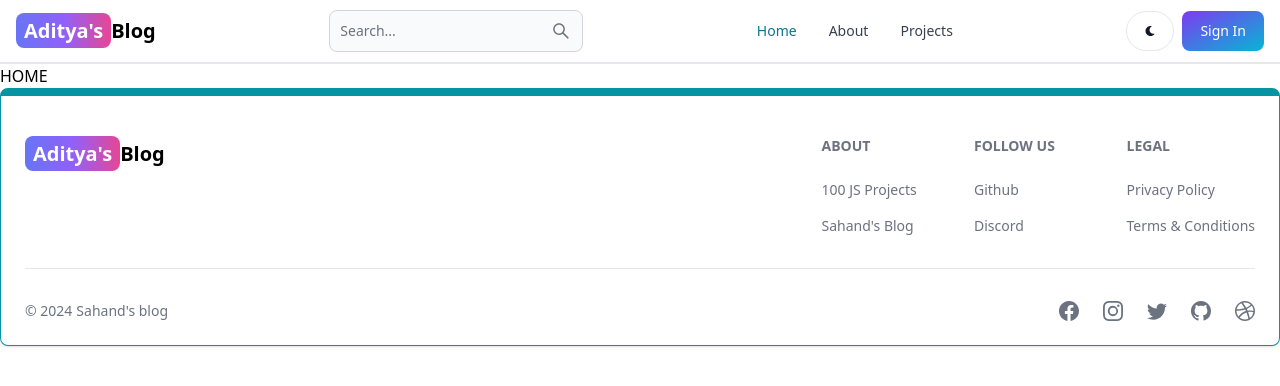
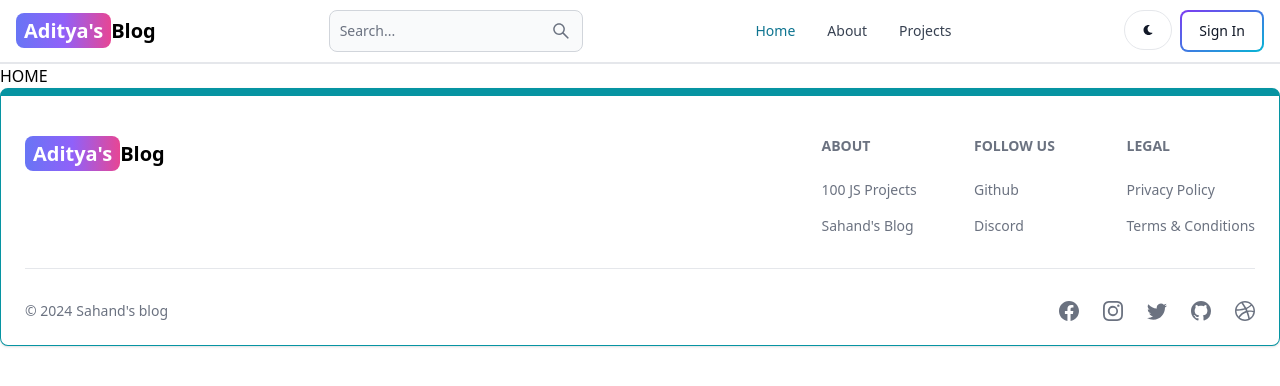
Before and after one commit to adityasahu10111/Social-media-platform, a React (Vite) app in the folder client/: page / in a window 1280 px wide. Shown: the top 386 px of the page. Built offline with nearby package versions, Linux system fonts and the light colour scheme; no server answers.

Commit message:
Updateuser component  with user data

```diff
--- a/client/src/components/Header.jsx
+++ b/client/src/components/Header.jsx
@@ -1,10 +1,13 @@
-import { Button, Navbar, TextInput } from 'flowbite-react';
+import { Avatar, Button, Dropdown, Navbar, TextInput } from 'flowbite-react';
 import { Link, useLocation } from 'react-router-dom';
 import { AiOutlineSearch } from 'react-icons/ai';
 import { FaMoon } from 'react-icons/fa';
+import { useSelector } from 'react-redux';
 
 export default function Header() {
+
     const path = useLocation().pathname;
+    const { currentUser } = useSelector((state) => state.user);
   return (
     <Navbar className='border-b-2'>
       <Link
@@ -31,9 +34,31 @@
         <Button className='w-12 h-10 hidden sm:inline' color='gray' pill>
           <FaMoon />
         </Button>
-        <Link to='/sign-in'>
-          <Button gradientDuoTone='purpleToBlue'>Sign In</Button>
-        </Link>
+        {currentUser ? (
+          <Dropdown
+            arrowIcon={false}
+            inline
+            label={
+              <Avatar alt='user' img={currentUser.profilePicture} rounded />
+            }
+          >
+            <Dropdown.Header>
+              <span className='block text-sm'>@{currentUser.username}</span>
+              <span className='block text-sm font-medium truncate'>{currentUser.email}</span>
+            </Dropdown.Header>
+            <Link to={'/dashboard?tab=profile'}>
+              <Dropdown.Item>Profile</Dropdown.Item>
+            </Link>
+            <Dropdown.Divider />
+            <Dropdown.Item>Sign out</Dropdown.Item>
+          </Dropdown>
+        ) : (
+          <Link to='/sign-in'>
+            <Button gradientDuoTone='purpleToBlue' outline>
+              Sign In
+            </Button>
+          </Link>
+        )}
         <Navbar.Toggle />
       </div>
       <Navbar.Collapse>
```
